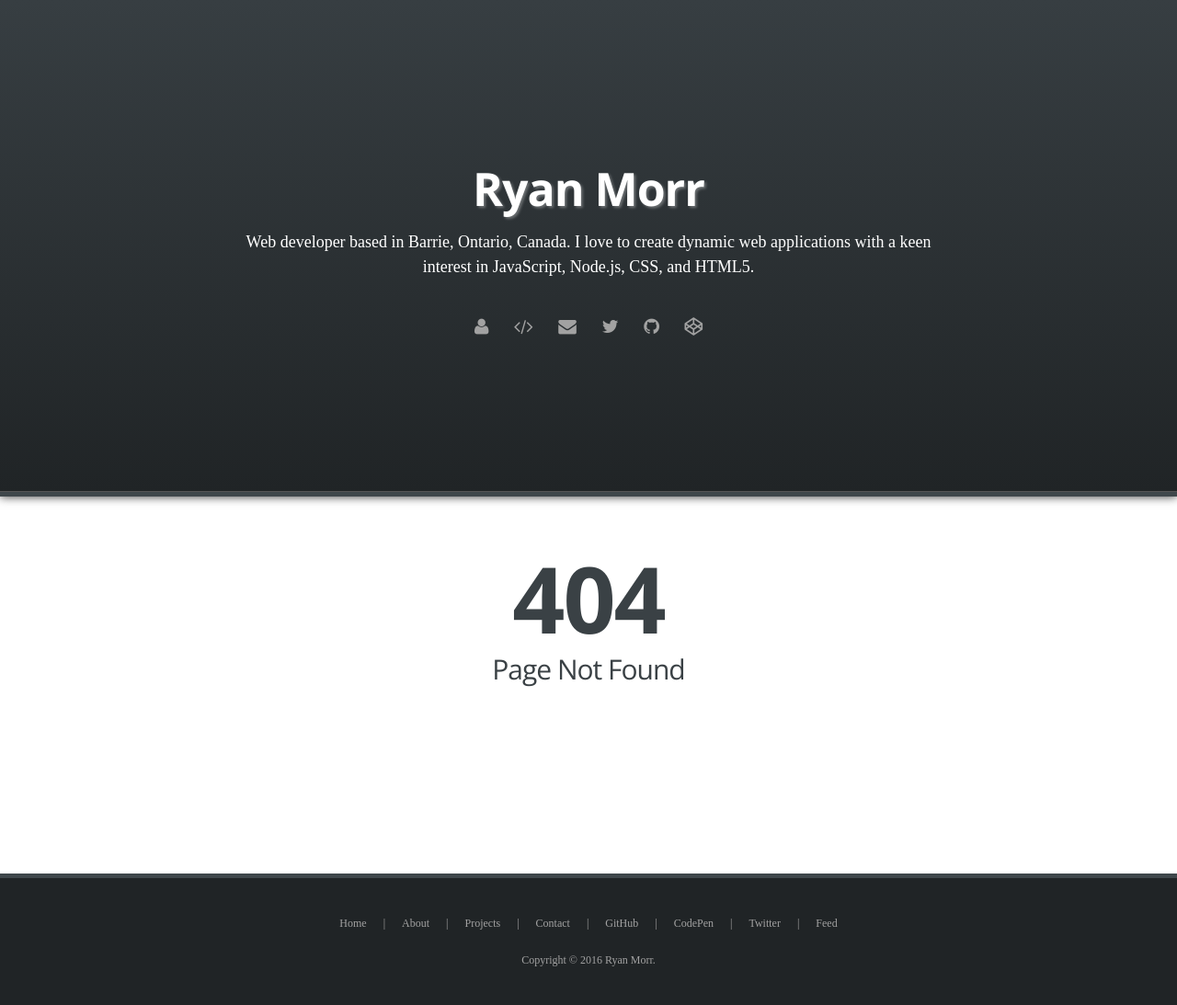
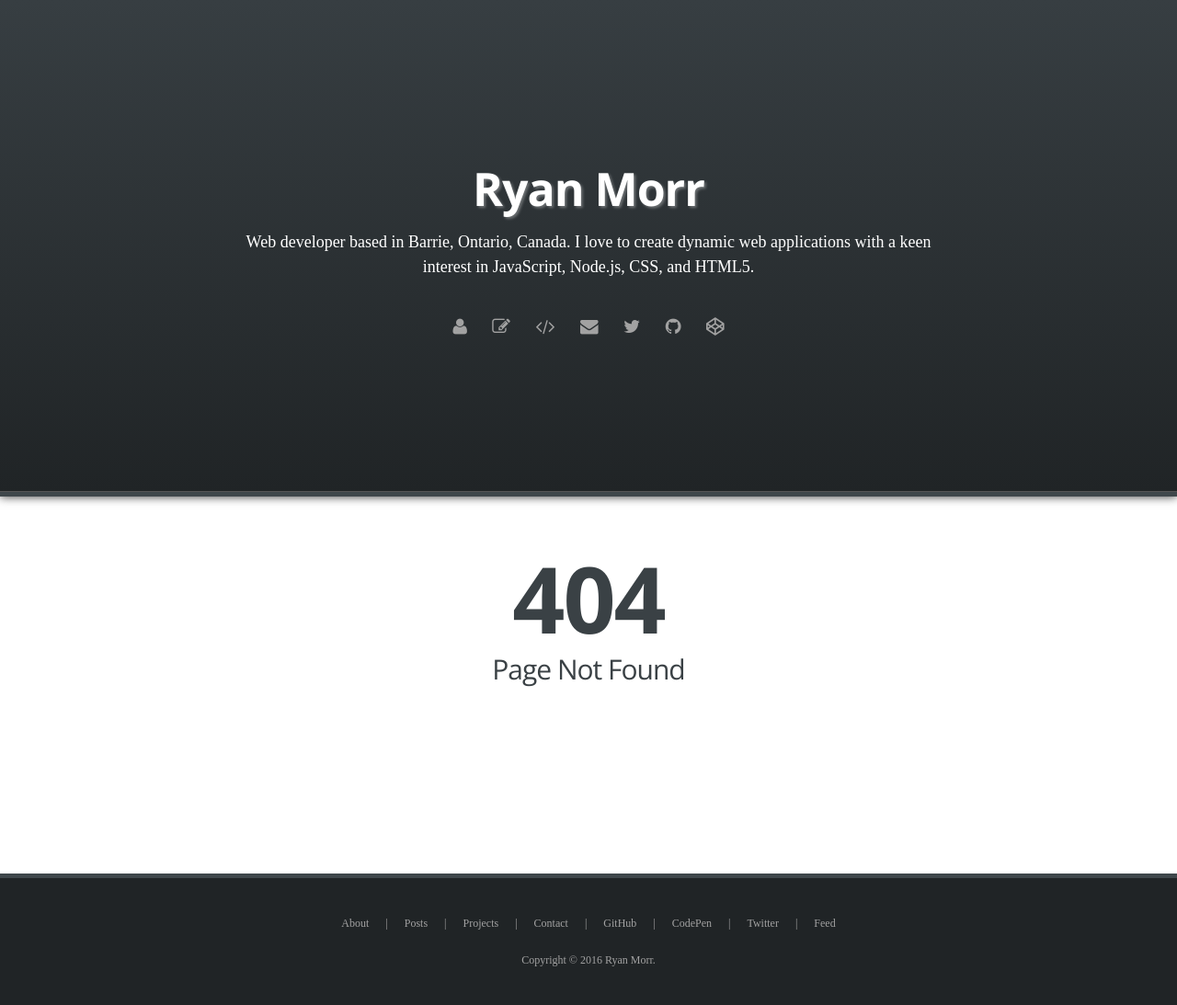
Before and after one commit to ryanmorr/ryanmorr.github.io, a Jekyll site: the page built from 404.html, in a window 1280 px wide. Shown: the whole page at 92% size. Built offline with Jekyll 4.4.1, drawn with Linux system fonts in a browser that asks for light colours; some web fonts are replaced.

Commit message:
Add posts link

```diff
--- a/_includes/footer.html
+++ b/_includes/footer.html
@@ -3,8 +3,8 @@
         <div class="block">
             <section>
                 <p class="footer-links">
-                    <a href="/">Home</a> |
                     <a href="/about">About</a> |
+                    <a href="/">Posts</a> |
                     <a href="/projects">Projects</a> |
                     <a href="mailto: {{ site.email }}">Contact</a> |
                     <a href="https://github.com/ryanmorr">GitHub</a> |
--- a/_includes/header.html
+++ b/_includes/header.html
@@ -7,6 +7,10 @@
                 <a href="/about">
                     <i class="fa fa-user"></i>
                     <span class="tooltip">About</span>
+                </a>
+                <a href="/">
+                    <i class="fa fa-pencil-square-o"></i>
+                    <span class="tooltip">Posts</span>
                 </a>
                 <a href="/projects">
                     <i class="fa fa-code"></i>
```
